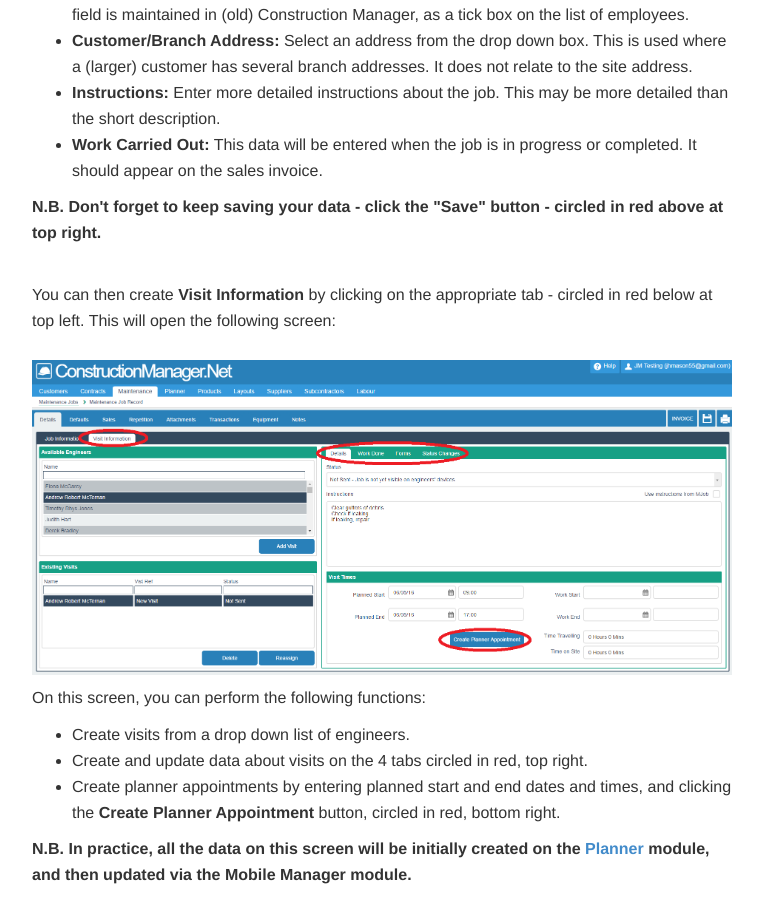
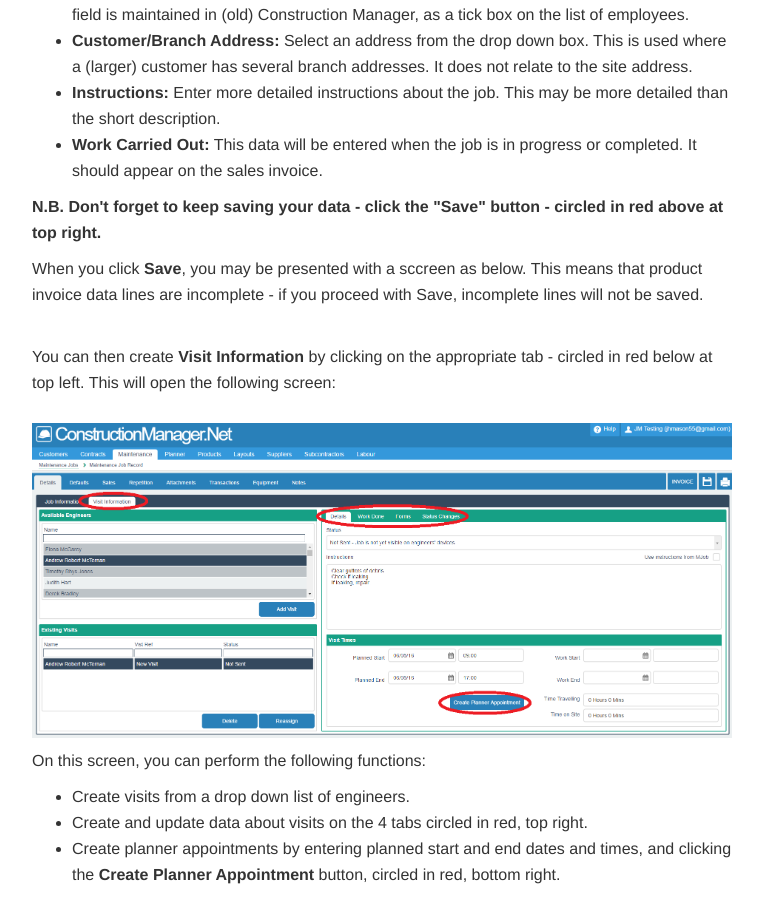
Before and after one commit to JNCSolutions/ConstructionManagerDocs, a Jekyll site: the page built from maintenance.html, in a window 1280 px wide and 900 px high, scrolled down 2915 px. Shown: the whole window, without its empty margins (258-1021 px from the left). Built offline with Jekyll 4.4.1, drawn with Linux system fonts in a browser that asks for light colours.

Commit message:
Update maintenance.html

```diff
--- a/maintenance.html
+++ b/maintenance.html
@@ -103,6 +103,8 @@ title: Maintenance
                   It should appear on the sales invoice.</li>
       </ul>
       <p><b>N.B. Don't forget to keep saving your data - click the "Save" button - circled in red above at top right.</b></p>
+      <p>When you click <b>Save</b>, you may be presented with a sccreen as below.
+          This means that product invoice data lines are incomplete - if you proceed with Save, incomplete lines will not be saved.</p>
       <br>
 
       <p>You can then create <b>Visit Information</b> by clicking on the appropriate tab - circled in red below at top left.
```
